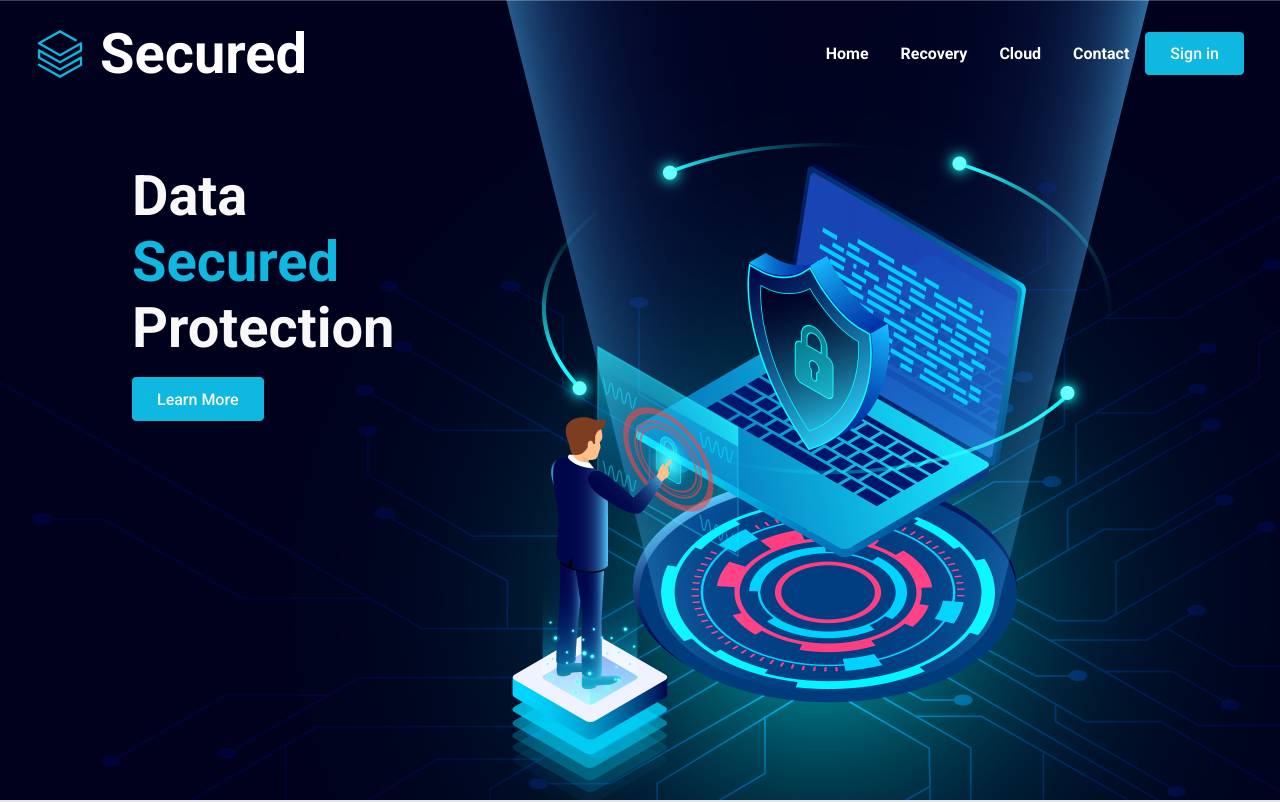
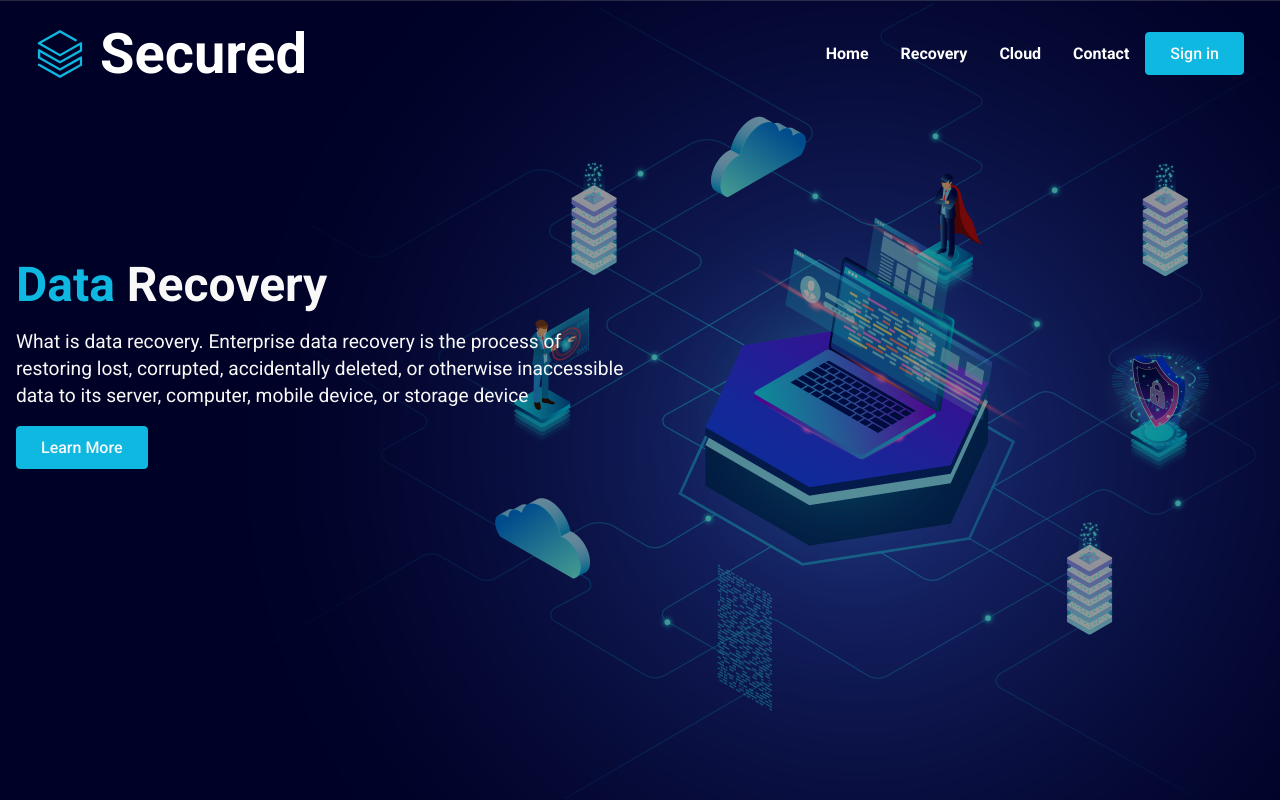
Before and after one commit to Mo-Aziz/secured-data-landing-page, a React (Create React App) app: page /contact in a window 1280 px wide. Shown: the top 802 px of the page. Built offline with nearby package versions, Linux system fonts and the light colour scheme.

Commit message:
added page routing to the navbar menu and hamburger menu, created the routes setup

```diff
--- a/package.json
+++ b/package.json
@@ -9,6 +9,7 @@
     "react": "^18.2.0",
     "react-dom": "^18.2.0",
     "react-icons": "^4.4.0",
+    "react-router-dom": "^6.3.0",
     "react-scripts": "5.0.1",
     "react-scroll": "^1.8.7",
     "web-vitals": "^2.1.4"
--- a/src/components/navbar/Navbar.js
+++ b/src/components/navbar/Navbar.js
@@ -1,14 +1,15 @@
 import React, { useState } from "react";
 import "./NavbarStyles.css";
 import { SiDatabricks } from "react-icons/si";
-import { FaBars,FaTimes } from "react-icons/fa";
+import { FaBars, FaTimes } from "react-icons/fa";
+import { Link } from "react-router-dom";
 
 function Navbar() {
-    const [nav,setNav]= useState(false)
-    const handleNav = () => setNav(!nav)
+  const [nav, setNav] = useState(false);
+  const handleNav = () => setNav(!nav);
 
   return (
-    <div name='top' className="navbar">
+    <div name="top" className="navbar">
       <div className="container">
         {/* logo container */}
         <div className="logo">
@@ -16,18 +17,24 @@ function Navbar() {
           <h1>Secured</h1>
         </div>
         {/* nav-menu links */}
-        <ul className={nav ? "nav-menu active": "nav-menu"}>
-          <li>Home</li>
-          <li>Recovery</li>
-          <li>Cloud</li>
-          <li>Contact</li>
+        <ul className={nav ? "nav-menu active" : "nav-menu"}>
+          <li>
+            <Link to="/">Home</Link>
+          </li>
+          <li>
+            <Link to="/recovery">Recovery</Link>
+          </li>
+          <li>
+            <Link to="/cloud">Cloud</Link>
+          </li>
+          <li>
+            <Link to="/contact">Contact</Link>
+          </li>
           <button>Sign in</button>
         </ul>
 
         <div className="hamburger-icon" onClick={handleNav}>
-            {!nav ? (<FaBars className="icon"/>) : (<FaTimes className="icon"/>)
-            }
-
+          {!nav ? <FaBars className="icon" /> : <FaTimes className="icon" />}
         </div>
       </div>
     </div>
--- /dev/null
+++ b/src/components/recovery/Recovery.js
@@ -0,0 +1,27 @@
+import React from "react";
+import "./RecoveryStyles.css";
+
+function Recovery() {
+  return (
+    <div className="recovery">
+      <div className="container">
+        <div className="content">
+          <h2>
+            <span>Data</span> Recovery
+          </h2>
+          <p>
+            What is data recovery. Enterprise data recovery is the process of
+            restoring lost, corrupted, accidentally deleted, or otherwise
+            inaccessible data to its server, computer, mobile device, or storage
+            device
+          </p>
+          <div>
+            <button>Learn More</button>
+          </div>
+        </div>
+      </div>
+    </div>
+  );
+}
+
+export default Recovery;
--- /dev/null
+++ b/src/components/recovery/RecoveryStyles.css
@@ -0,0 +1,38 @@
+.recovery{
+    width: 100%;
+    height: 100vh;
+    position: relative;
+    background: rgba(0,0,0,.4);
+}
+
+.recovery::before{
+    content: '';
+    position: absolute;
+    background: url('../../assets/recovery-bg.png') no-repeat center center/cover;
+    height: 100%;
+    width:100%;
+    z-index: -1;
+}
+
+.recovery .content{
+    position: absolute;
+    top:30%;
+    width:50%;
+    left:0;
+    padding: 1rem;
+}
+
+.recovery h2{
+    color:#f8f8f8;
+}
+
+.recovery p{
+    color:#f8f8f8;
+    margin: 1rem 0;
+}
+
+@media screen and (max-width:940px){
+    .recovery .content{
+        width: 100%;
+    }
+}
--- a/src/index.js
+++ b/src/index.js
@@ -2,11 +2,22 @@ import React from 'react';
 import ReactDOM from 'react-dom/client';
 import './index.css';
 import App from './App';
+import {BrowserRouter, Routes, Route} from 'react-router-dom';
+import RecoveryPage from './routes/RecoveryPage';
+import CloudPage from './routes/CloudPage'
+import ContactPage from './routes/ContactPage'
 
 
 const root = ReactDOM.createRoot(document.getElementById('root'));
 root.render(
-  <React.StrictMode>
-    <App />
-  </React.StrictMode>
+  <BrowserRouter>
+  <Routes>
+    <Route path='/' element={  <App />}/>
+    <Route path='/recovery' element={  <RecoveryPage />}/>
+    <Route path='/cloud' element={  <CloudPage />}/>
+    <Route path='/contact' element={  <ContactPage />}/>
+  </Routes>
+
+  </BrowserRouter>
+
 );
--- /dev/null
+++ b/src/routes/CloudPage.js
@@ -0,0 +1,14 @@
+import React from 'react'
+import Cloud from '../components/cloud/Cloud'
+import { Footer } from '../components/footer/Footer'
+import Navbar from '../components/navbar/Navbar'
+
+function CloudPage() {
+  return (
+    <><Navbar/>
+    <Cloud/>
+    <Footer/></>
+  )
+}
+
+export default CloudPage
--- /dev/null
+++ b/src/routes/ContactPage.js
@@ -0,0 +1,16 @@
+import React from 'react'
+import { Footer } from '../components/footer/Footer'
+import Navbar from '../components/navbar/Navbar'
+import Recovery from '../components/recovery/Recovery'
+
+function ContactPage() {
+  return (
+    <>
+    <Navbar/>
+    <Recovery/>
+    <Footer/>
+    </>
+  )
+}
+
+export default ContactPage
--- /dev/null
+++ b/src/routes/RecoveryPage.js
@@ -0,0 +1,17 @@
+import React from 'react'
+import { Footer } from '../components/footer/Footer'
+import Navbar from '../components/navbar/Navbar'
+import Recovery from '../components/recovery/Recovery'
+
+
+function RecoveryPage() {
+  return (
+    <>
+    <Navbar/>
+    <Recovery/>
+    <Footer/>
+    </>
+  )
+}
+
+export default RecoveryPage
```
Also changed, not shown: src/components/contact/Contact.js (added, +10 -0 lines), src/components/contact/ContactStyles.css (added), 1 other file (tests, documents, lock files or other folders).
